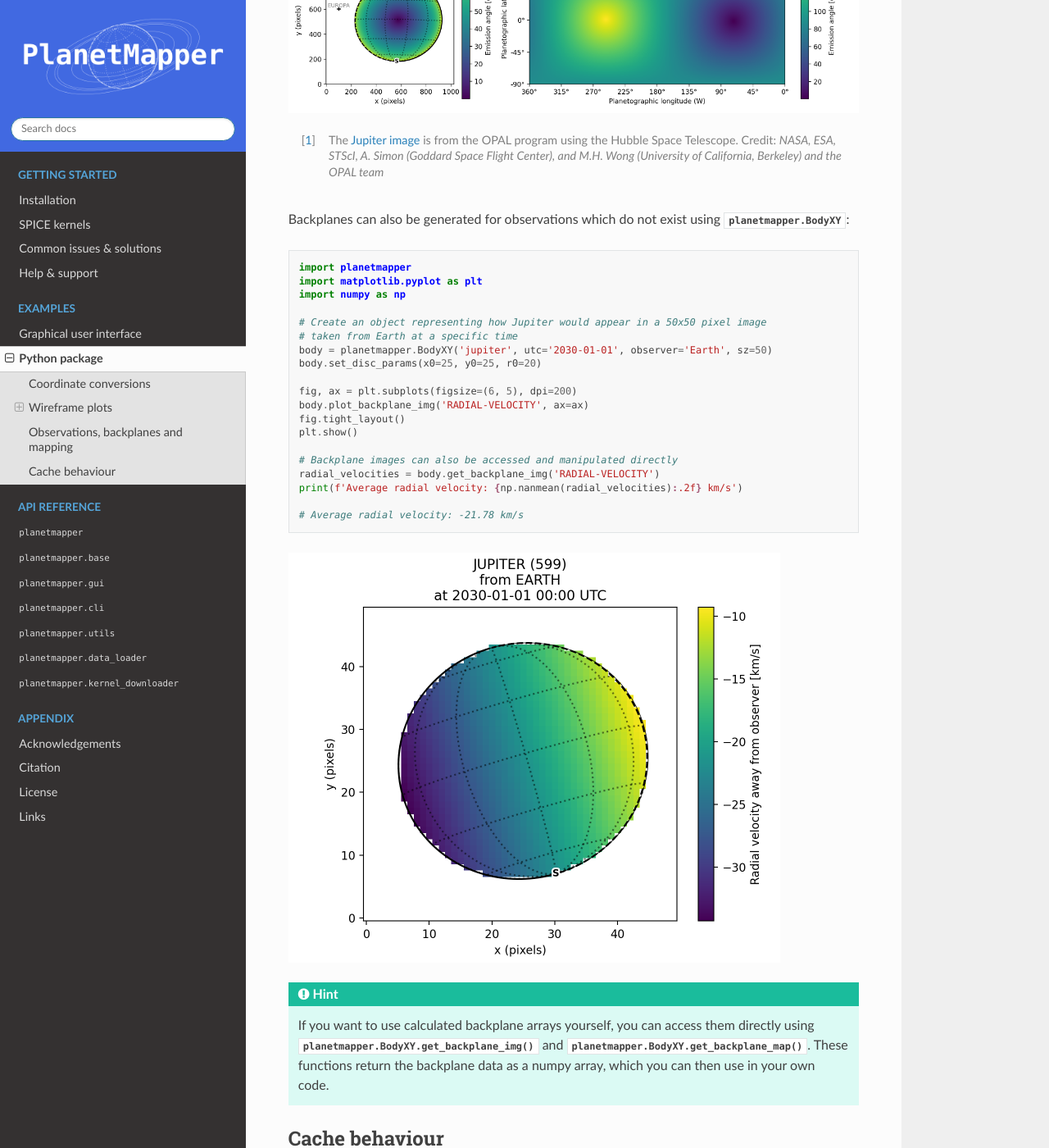
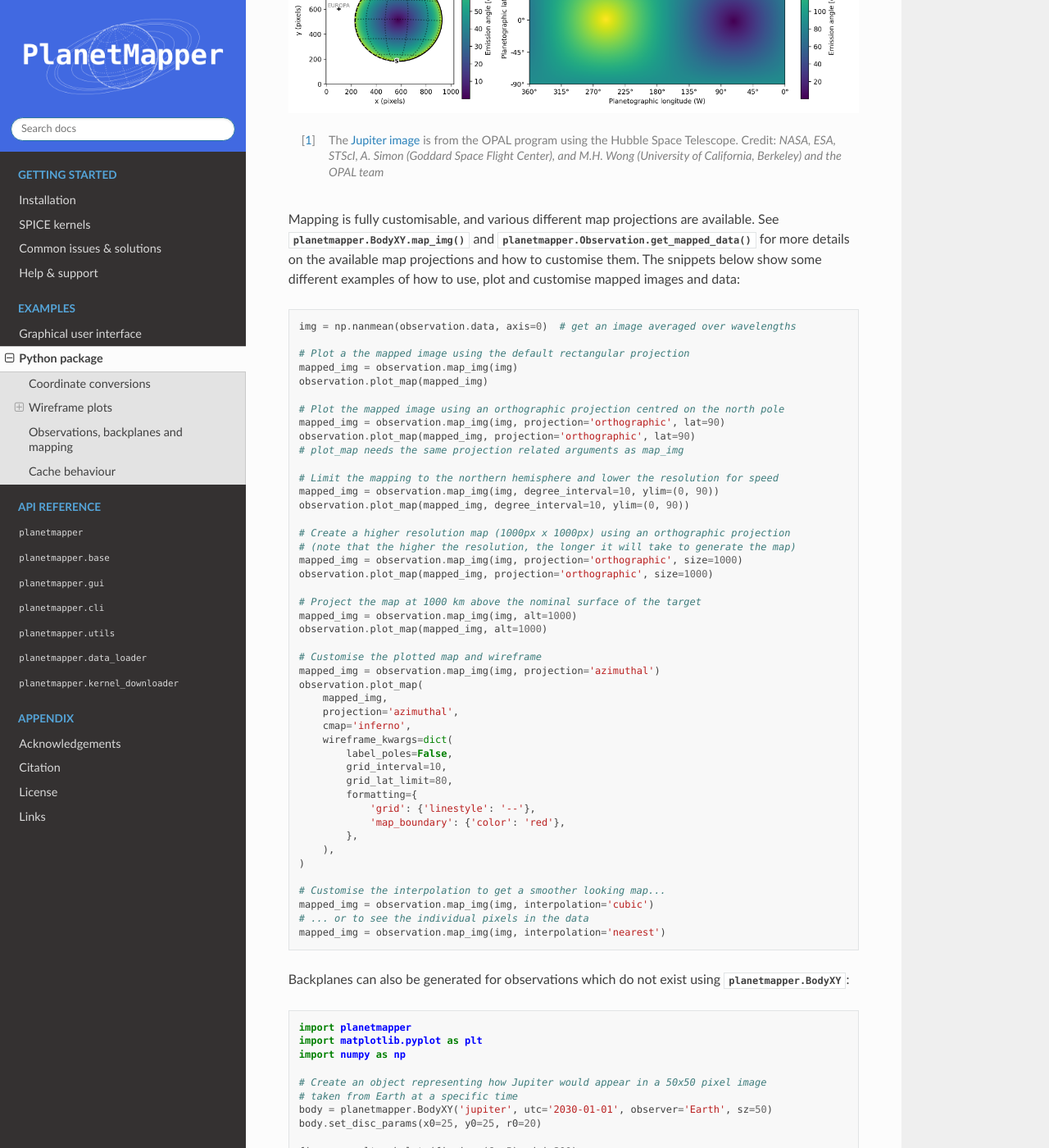
Before and after one commit to ortk95/planetmapper, a Sphinx documentation site: the page built from docs/general_python_api.rst, in a window 1280 px wide and 1400 px high, scrolled down 11333 px. Shown: the whole window at 82% size. Built offline with Sphinx 7.4.7 and the Read the Docs theme 3.1.0, drawn with Linux system fonts in a browser that asks for light colours; the version number could not be read and is left out; some of the changed text lies outside the part shown.

Commit message:
Update mapping documentation
Correct outdated mapping example code, and add new examples for customising the map projections.

Closes #415

```diff
--- a/docs/general_python_api.rst
+++ b/docs/general_python_api.rst
@@ -341,12 +341,12 @@ Mapped data can also be manipulated and plotted directly. In the example below,
     degree_interval = 0.25  # Plot maps with 4 pixels/degree
     emission_cutoff = 80
 
-    mapped_data = observation.get_mapped_data(degree_interval)  # get the mapped data
+    mapped_data = observation.get_mapped_data(degree_interval=degree_interval)  # get the mapped data
     rgb_map = np.moveaxis(mapped_data, 0, 2)  # imshow needs wavelength index last
     rgb_map = planetmapper.utils.normalise(rgb_map)  # normalise to make plot look nicer
 
     # Only plot areas with emission angles <80deg
-    emission_map = observation.get_backplane_map('EMISSION', degree_interval)
+    emission_map = observation.get_backplane_map('EMISSION', degree_interval=degree_interval)
     for idx in range(3):
         rgb_map[:, :, idx][np.where(emission_map > emission_cutoff)] = 1
 
@@ -374,6 +374,55 @@ Mapped data can also be manipulated and plotted directly. In the example below,
     :alt: Plot of a mapped Jupiter observation
 
 .. [#jupiterhst] The `Jupiter image <https://hubblesite.org/contents/media/images/2020/42/4739-Image>`_ is from the OPAL program using the Hubble Space Telescope. Credit: *NASA, ESA, STScI, A. Simon (Goddard Space Flight Center), and M.H. Wong (University of California, Berkeley) and the OPAL team*
+
+Mapping is fully customisable, and various different map projections are available. See :func:`planetmapper.BodyXY.map_img` and :func:`planetmapper.Observation.get_mapped_data` for more details on the available map projections and how to customise them. The snippets below show some different examples of how to use, plot and customise mapped images and data: ::
+
+    img = np.nanmean(observation.data, axis=0)  # get an image averaged over wavelengths
+
+    # Plot a the mapped image using the default rectangular projection
+    mapped_img = observation.map_img(img)
+    observation.plot_map(mapped_img)
+
+    # Plot the mapped image using an orthographic projection centred on the north pole
+    mapped_img = observation.map_img(img, projection='orthographic', lat=90)
+    observation.plot_map(mapped_img, projection='orthographic', lat=90)
+    # plot_map needs the same projection related arguments as map_img
+
+    # Limit the mapping to the northern hemisphere and lower the resolution for speed
+    mapped_img = observation.map_img(img, degree_interval=10, ylim=(0, 90))
+    observation.plot_map(mapped_img, degree_interval=10, ylim=(0, 90))
+
+    # Create a higher resolution map (1000px x 1000px) using an orthographic projection
+    # (note that the higher the resolution, the longer it will take to generate the map)
+    mapped_img = observation.map_img(img, projection='orthographic', size=1000)
+    observation.plot_map(mapped_img, projection='orthographic', size=1000)
+
+    # Project the map at 1000 km above the nominal surface of the target
+    mapped_img = observation.map_img(img, alt=1000)
+    observation.plot_map(mapped_img, alt=1000)
+
+    # Customise the plotted map and wireframe
+    mapped_img = observation.map_img(img, projection='azimuthal')
+    observation.plot_map(
+        mapped_img,
+        projection='azimuthal',
+        cmap='inferno',
+        wireframe_kwargs=dict(
+            label_poles=False,
+            grid_interval=10,
+            grid_lat_limit=80,
+            formatting={
+                'grid': {'linestyle': '--'},
+                'map_boundary': {'color': 'red'},
+            },
+        ),
+    )
+
+    # Customise the interpolation to get a smoother looking map...
+    mapped_img = observation.map_img(img, interpolation='cubic')
+    # ... or to see the individual pixels in the data
+    mapped_img = observation.map_img(img, interpolation='nearest')
+
 
 Backplanes can also be generated for observations which do not exist using :class:`planetmapper.BodyXY`: ::
 
```
Also changed, not shown: 1 other file.
